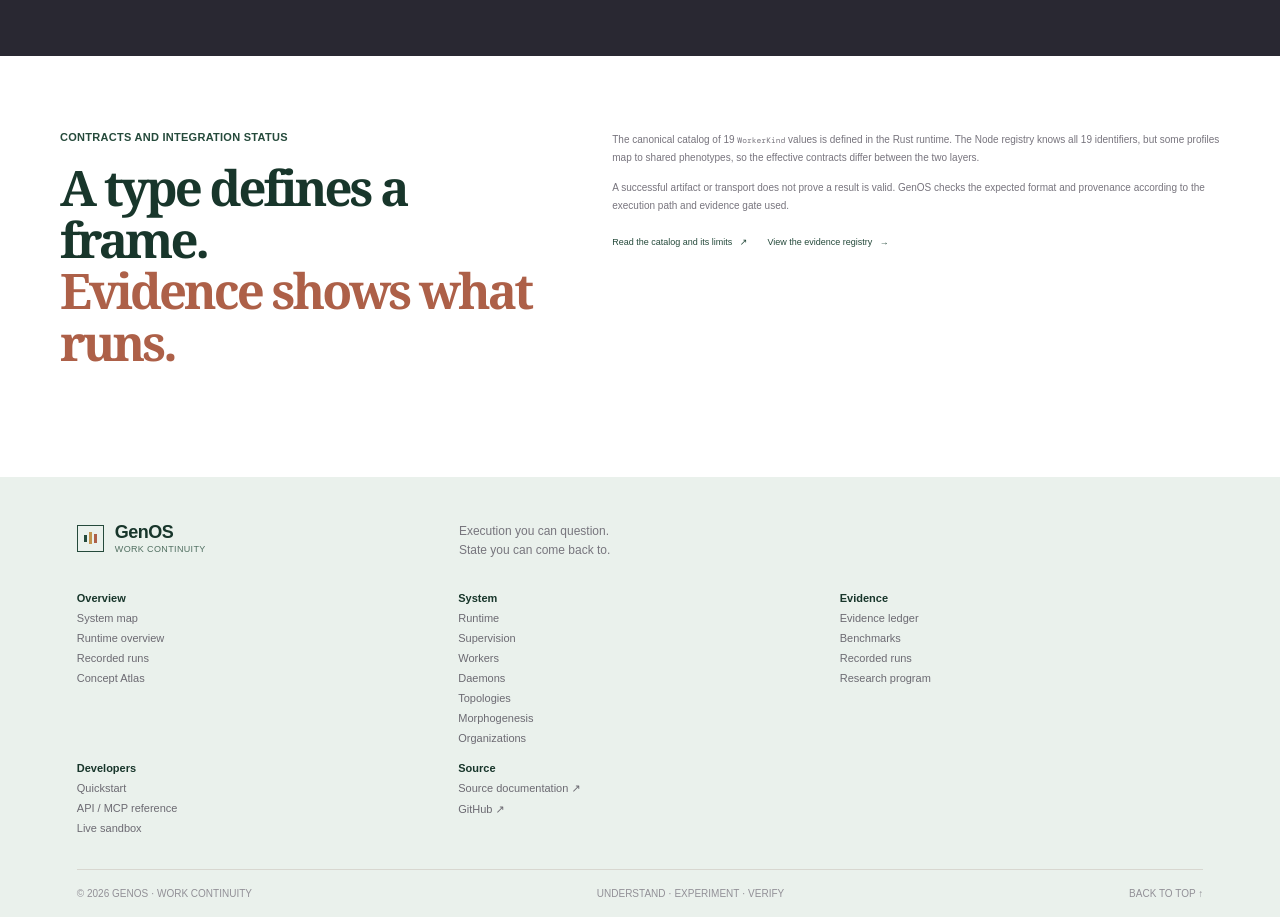
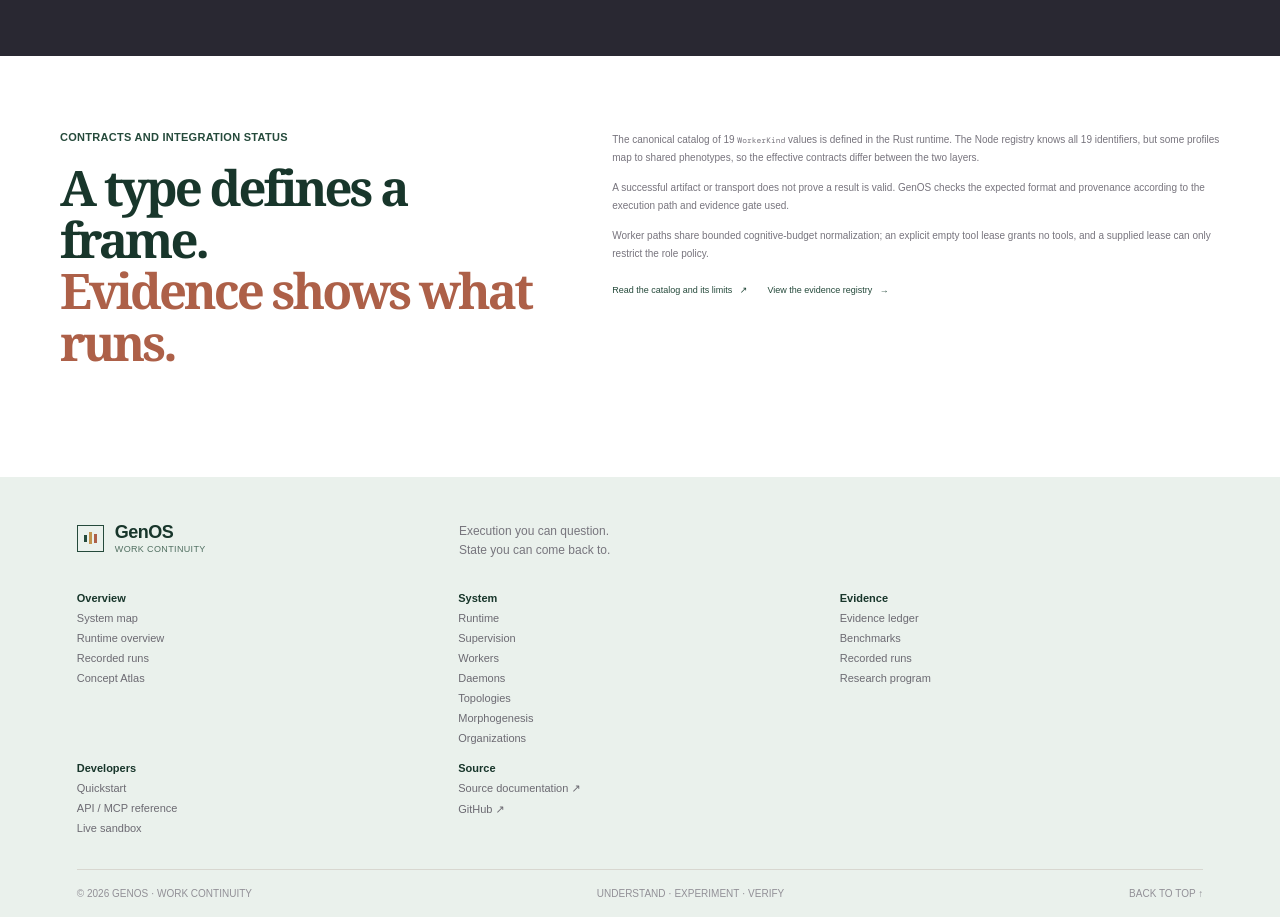
Before and after one commit to PISSARAW/GenOSWork, a Next.js app: page /workers in a window 1280 px wide. Shown: the part 4280-5197 px from the top of the page. Built offline with nearby package versions, Linux system fonts and the light colour scheme; no server answers.

Commit message:
docs(workers): clarify budget and tool lease limits

```diff
--- a/app/workers/page.tsx
+++ b/app/workers/page.tsx
@@ -123,7 +123,7 @@ export default function WorkersPage() {
 
       <section className="section-wrap worker-evidence-note">
         <div><Eyebrow>CONTRACTS AND INTEGRATION STATUS</Eyebrow><h2>A type defines a frame.<br /><em>Evidence shows what runs.</em></h2></div>
-        <div><p>The canonical catalog of 19 <code>WorkerKind</code> values is defined in the Rust runtime. The Node registry knows all 19 identifiers, but some profiles map to shared phenotypes, so the effective contracts differ between the two layers.</p><p>A successful artifact or transport does not prove a result is valid. GenOS checks the expected format and provenance according to the execution path and evidence gate used.</p><div className="worker-source-links"><a href="https://github.com/PISSARAW/GenOS/blob/v3/docs/03-reference/types-de-workers.md" target="_blank" rel="noreferrer">Read the catalog and its limits <span>↗</span></a><Link href="/evidence">View the evidence registry <span>→</span></Link></div></div>
+          <div><p>The canonical catalog of 19 <code>WorkerKind</code> values is defined in the Rust runtime. The Node registry knows all 19 identifiers, but some profiles map to shared phenotypes, so the effective contracts differ between the two layers.</p><p>A successful artifact or transport does not prove a result is valid. GenOS checks the expected format and provenance according to the execution path and evidence gate used.</p><p>Worker paths share bounded cognitive-budget normalization; an explicit empty tool lease grants no tools, and a supplied lease can only restrict the role policy.</p><div className="worker-source-links"><a href="https://github.com/PISSARAW/GenOS/blob/6133af69933c86f39f0396f801f2ce2b3385826b/docs/03-reference/types-de-workers.md" target="_blank" rel="noreferrer">Read the catalog and its limits <span>↗</span></a><Link href="/evidence">View the evidence registry <span>→</span></Link></div></div>
       </section>
     </div>
   );
```
